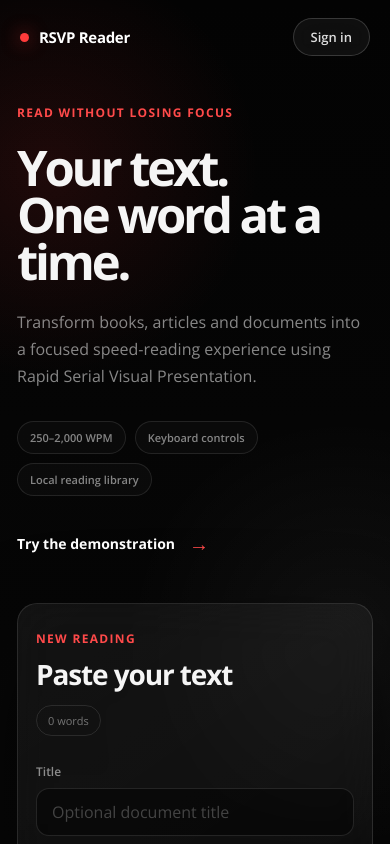
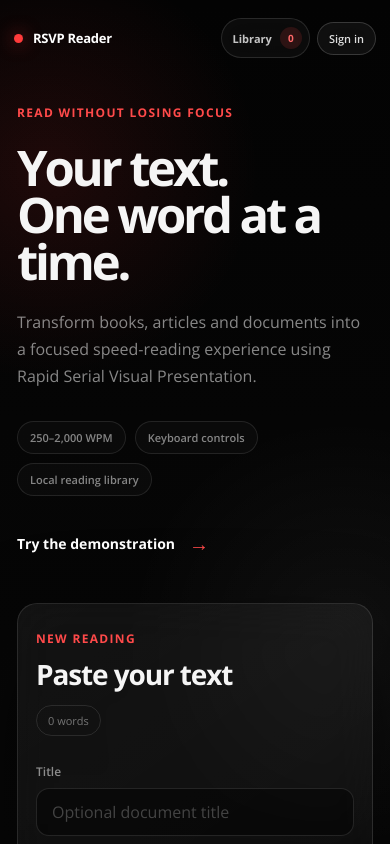
Before and after one commit to luisfim/rsvp-reader, a React (Vite) app: page / in a window 390 px wide. Shown: the top 844 px of the page. Built offline with nearby package versions, Linux system fonts and the light colour scheme.

Commit message:
Improve local library visibility

```diff
--- a/src/App.css
+++ b/src/App.css
@@ -44,6 +44,7 @@
 }
 
 .brand,
+.header-actions,
 .sign-in-button,
 .reader-exit-button {
   pointer-events: auto;
@@ -105,6 +106,52 @@
   display: flex;
   align-items: center;
   gap: 9px;
+}
+
+.header-actions {
+  display: flex;
+  align-items: center;
+  gap: 10px;
+}
+
+.library-nav-button {
+  display: inline-flex;
+  align-items: center;
+  gap: 8px;
+  border: 1px solid rgba(255, 255, 255, 0.12);
+  border-radius: 999px;
+  padding: 8px 10px 8px 14px;
+  background: rgba(255, 255, 255, 0.035);
+  color: rgba(255, 255, 255, 0.76);
+  font-family: inherit;
+  font-size: 12px;
+  font-weight: 700;
+  cursor: pointer;
+  backdrop-filter: blur(12px);
+  transition:
+    border-color 160ms ease,
+    background 160ms ease,
+    color 160ms ease,
+    transform 160ms ease;
+}
+
+.library-nav-button:hover {
+  border-color: rgba(255, 255, 255, 0.3);
+  background: rgba(255, 255, 255, 0.08);
+  color: #ffffff;
+  transform: translateY(-1px);
+}
+
+.library-nav-count {
+  display: grid;
+  min-width: 22px;
+  height: 22px;
+  place-items: center;
+  border-radius: 999px;
+  padding: 0 6px;
+  background: rgba(255, 74, 74, 0.14);
+  color: #ff6868;
+  font-size: 10px;
 }
 
 .landing-main {
@@ -193,6 +240,135 @@
 
 .demo-button:hover span {
   transform: translateX(5px);
+}
+
+
+.continue-reading-card {
+  width: min(520px, 100%);
+  margin-top: 32px;
+  border: 1px solid rgba(255, 255, 255, 0.11);
+  border-radius: 18px;
+  padding: 18px;
+  background:
+    radial-gradient(
+      circle at 90% 10%,
+      rgba(255, 74, 74, 0.1),
+      transparent 38%
+    ),
+    rgba(255, 255, 255, 0.035);
+  box-shadow: 0 22px 55px rgba(0, 0, 0, 0.22);
+  backdrop-filter: blur(16px);
+  animation: card-entry 700ms 180ms ease both;
+}
+
+.continue-reading-heading {
+  display: flex;
+  align-items: flex-start;
+  justify-content: space-between;
+  gap: 20px;
+}
+
+.continue-reading-label {
+  color: #ff5757;
+  font-size: 10px;
+  font-weight: 800;
+  letter-spacing: 0.11em;
+  text-transform: uppercase;
+}
+
+.continue-reading-card h2 {
+  overflow: hidden;
+  margin: 7px 0 0;
+  color: rgba(255, 255, 255, 0.92);
+  font-size: 18px;
+  letter-spacing: -0.03em;
+  text-overflow: ellipsis;
+  white-space: nowrap;
+}
+
+.continue-reading-card p {
+  margin: 10px 0 0;
+  color: rgba(255, 255, 255, 0.4);
+  font-size: 11px;
+}
+
+.continue-reading-percentage {
+  flex: 0 0 auto;
+  color: rgba(255, 255, 255, 0.48);
+  font-size: 12px;
+  font-weight: 700;
+}
+
+.continue-reading-progress {
+  height: 4px;
+  overflow: hidden;
+  margin-top: 16px;
+  border-radius: 999px;
+  background: rgba(255, 255, 255, 0.09);
+}
+
+.continue-reading-progress span {
+  display: block;
+  height: 100%;
+  border-radius: inherit;
+  background: #ff3b3b;
+  box-shadow: 0 0 14px rgba(255, 59, 59, 0.38);
+}
+
+.continue-reading-actions {
+  display: flex;
+  align-items: center;
+  gap: 10px;
+  margin-top: 16px;
+}
+
+.continue-latest-button,
+.view-library-button {
+  min-height: 38px;
+  border-radius: 10px;
+  font-family: inherit;
+  font-size: 11px;
+  font-weight: 700;
+  cursor: pointer;
+  transition:
+    border-color 150ms ease,
+    background 150ms ease,
+    color 150ms ease,
+    transform 150ms ease;
+}
+
+.continue-latest-button {
+  display: inline-flex;
+  flex: 1;
+  align-items: center;
+  justify-content: center;
+  gap: 10px;
+  border: 1px solid #ffffff;
+  padding: 0 16px;
+  background: #ffffff;
+  color: #050505;
+}
+
+.continue-latest-button:hover {
+  background: #e9e9e9;
+  transform: translateY(-1px);
+}
+
+.continue-latest-button span {
+  font-size: 16px;
+}
+
+.view-library-button {
+  border: 1px solid rgba(255, 255, 255, 0.12);
+  padding: 0 14px;
+  background: rgba(255, 255, 255, 0.035);
+  color: rgba(255, 255, 255, 0.52);
+}
+
+.view-library-button:hover {
+  border-color: rgba(255, 255, 255, 0.26);
+  background: rgba(255, 255, 255, 0.08);
+  color: #ffffff;
 }
 
 .text-entry-card {
@@ -423,6 +599,7 @@
 .library-section {
   width: min(1240px, 100%);
   margin: 90px auto 30px;
+  scroll-margin-top: 100px;
 }
 
 .library-header {
@@ -1080,6 +1257,20 @@
     font-size: 49px;
   }
 
+  .header-actions {
+    gap: 7px;
+  }
+
+  .library-nav-button,
+  .sign-in-button {
+    padding-top: 8px;
+    padding-bottom: 8px;
+  }
+
+  .continue-reading-card {
+    margin-top: 27px;
+  }
+
   .entry-card-header {
     align-items: flex-start;
     flex-direction: column;
@@ -1160,6 +1351,37 @@
 }
 
 @media (max-width: 480px) {
+  .site-header {
+    padding-right: 14px;
+    padding-left: 14px;
+  }
+
+  .brand {
+    font-size: 13px;
+  }
+
+  .library-nav-button {
+    padding-right: 7px;
+    padding-left: 10px;
+    font-size: 11px;
+  }
+
+  .sign-in-button {
+    padding-right: 11px;
+    padding-left: 11px;
+    font-size: 11px;
+  }
+
+  .continue-reading-actions {
+    align-items: stretch;
+    flex-direction: column;
+  }
+
+  .continue-latest-button,
+  .view-library-button {
+    width: 100%;
+  }
+
   .upload-action {
     display: none;
   }
--- a/src/App.tsx
+++ b/src/App.tsx
@@ -155,6 +155,7 @@
   const [libraryError, setLibraryError] = useState("");
   const [lastSavedAt, setLastSavedAt] = useState<number | null>(null);
 
+  const librarySectionRef = useRef<HTMLElement | null>(null);
   const documentLayerRef = useRef<HTMLDivElement | null>(null);
   const activeBackgroundWordRef = useRef<HTMLSpanElement | null>(null);
   const lastBackgroundLineTopRef = useRef<number | null>(null);
@@ -174,6 +175,32 @@
     () => tokenizeText(draftText).length,
     [draftText],
   );
+
+  const latestDocument = useMemo(() => {
+    if (savedDocuments.length === 0) {
+      return null;
+    }
+
+    return savedDocuments.reduce((latest, document) =>
+      new Date(document.updatedAt).getTime() >
+      new Date(latest.updatedAt).getTime()
+        ? document
+        : latest,
+    );
+  }, [savedDocuments]);
+
+  const latestDocumentProgress = latestDocument
+    ? latestDocument.wordCount <= 1
+      ? 0
+      : (latestDocument.currentWordIndex /
+          (latestDocument.wordCount - 1)) *
+        100
+    : 0;
+
+  const latestDocumentProgressLabel =
+    latestDocumentProgress > 0 && latestDocumentProgress < 1
+      ? "<1"
+      : Math.round(latestDocumentProgress).toString();
 
   const currentWord = words[currentWordIndex] ?? "";
   const focusLetterIndex = getFocusLetterIndex(currentWord);
@@ -300,6 +327,13 @@
   const startDemo = () => {
     openReader("RSVP demonstration", DEMO_TEXT);
   };
+
+  const scrollToLibrary = useCallback(() => {
+    librarySectionRef.current?.scrollIntoView({
+      behavior: "smooth",
+      block: "start",
+    });
+  }, []);
 
   const handlePdfUpload = async (
     event: ChangeEvent<HTMLInputElement>,
@@ -792,6 +826,19 @@
             RSVP Reader
           </button>
 
+          <div className="header-actions">
+            <button
+              className="library-nav-button"
+              type="button"
+              onClick={scrollToLibrary}
+              aria-controls="local-library"
+            >
+              Library
+              <span className="library-nav-count">
+                {savedDocuments.length}
+              </span>
+            </button>
+
             <button
               className="sign-in-button"
               type="button"
@@ -799,6 +846,7 @@
             >
               Sign in
             </button>
+          </div>
         </header>
 
         <main className="landing-main">
@@ -834,6 +882,71 @@
                 Try the demonstration
                 <span aria-hidden="true">→</span>
               </button>
+
+              {latestDocument && (
+                <section
+                  className="continue-reading-card"
+                  aria-label="Continue your latest reading"
+                >
+                  <div className="continue-reading-heading">
+                    <div>
+                      <span className="continue-reading-label">
+                        Continue reading
+                      </span>
+
+                      <h2>{latestDocument.title}</h2>
+                    </div>
+
+                    <span className="continue-reading-percentage">
+                      {latestDocumentProgressLabel}%
+                    </span>
+                  </div>
+
+                  <p>
+                    Word{" "}
+                    {Math.min(
+                      latestDocument.currentWordIndex + 1,
+                      latestDocument.wordCount,
+                    ).toLocaleString("en-US")}{" "}
+                    of{" "}
+                    {latestDocument.wordCount.toLocaleString(
+                      "en-US",
+                    )}
+                  </p>
+
+                  <div
+                    className="continue-reading-progress"
+                    aria-hidden="true"
+                  >
+                    <span
+                      style={{
+                        width: `${latestDocumentProgress}%`,
+                      }}
+                    />
+                  </div>
+
+                  <div className="continue-reading-actions">
+                    <button
+                      className="continue-latest-button"
+                      type="button"
+                      onClick={() =>
+                        continueSavedDocument(latestDocument)
+                      }
+                    >
+                      Continue
+                      <span aria-hidden="true">→</span>
+                    </button>
+
+                    <button
+                      className="view-library-button"
+                      type="button"
+                      onClick={scrollToLibrary}
+                    >
+                      View all saved texts
+                    </button>
+                  </div>
+                </section>
+              )}
             </div>
 
             <section className="text-entry-card">
@@ -958,16 +1071,18 @@
           </section>
 
           <section
+            ref={librarySectionRef}
+            id="local-library"
             className="library-section"
             aria-labelledby="library-heading"
           >
             <div className="library-header">
               <div>
                 <span className="eyebrow">
-                  Stored on this device
+                  Saved locally on this device
                 </span>
 
-                <h2 id="library-heading">Your library</h2>
+                <h2 id="library-heading">Local library</h2>
               </div>
 
               <span className="library-count">
@@ -986,7 +1101,7 @@
 
             {savedDocuments.length === 0 ? (
               <div className="empty-library">
-                <strong>Your library is empty.</strong>
+                <strong>Your local library is empty.</strong>
                 <span>
                   Paste a text or upload a PDF to save your first reading.
                 </span>
```
Lines whose indentation alone changed are shown as unchanged.
